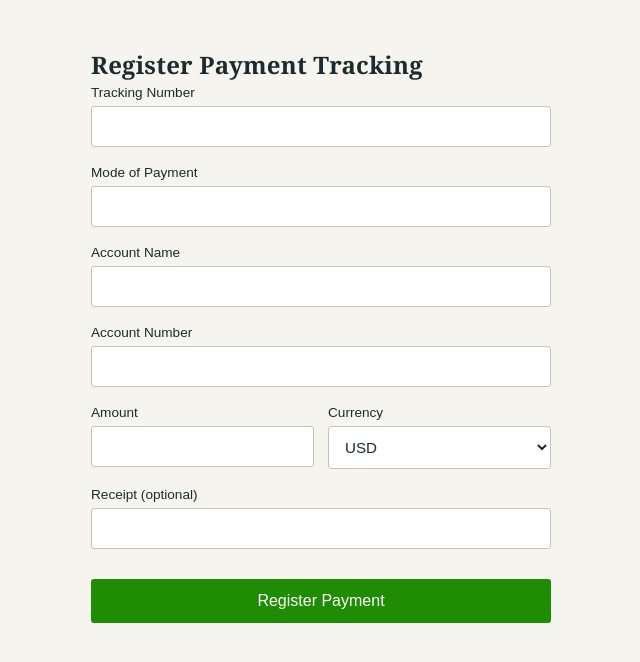
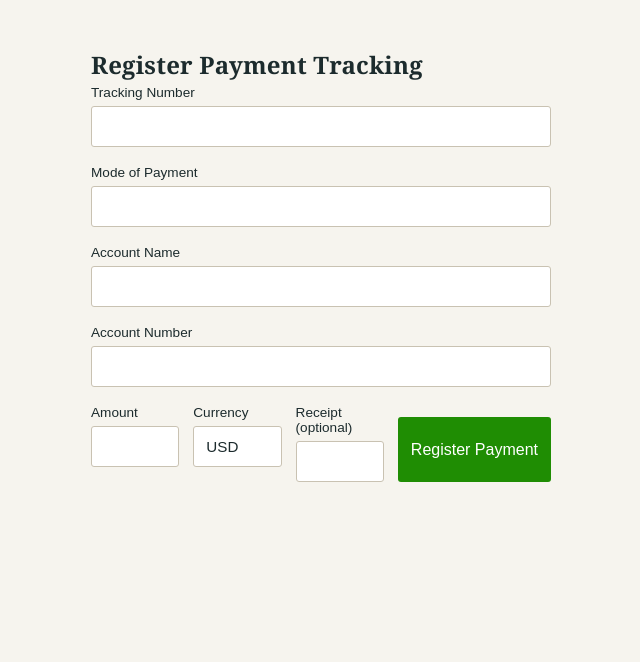
Before and after one commit to CalebMunene07/Echocash-otp, a website: page public/index.html in a window 1280 px wide. Shown: the whole page, without its empty margins (319-959 px from the left). Drawn offline with Linux system fonts and the light colour scheme.

Commit message:
edited optinal

```diff
--- a/public/index.html
+++ b/public/index.html
@@ -37,18 +37,15 @@
           <label for="amount">Amount</label>
           <input type="number" id="amount" name="amount" min="0" placeholder="" required>
         </div>
-        <div class="field">
-          <label for="currency">Currency</label>
-          <select id="currency" name="currency" required>
-            <option value="USD">USD</option>
 
-          </select>
-        </div>
-      </div>
+       <div class="field">
+  <label for="currency">Currency</label>
+  <input type="text" id="currency" name="currency" value="USD" required>
+</div>
 
       <div class="field">
         <label for="receipt">Receipt (optional)</label>
-        <input type="text" id="receipt" name="receipt" placeholder="" required>
+        <input type="text" id="receipt" name="receipt" placeholder="">
       </div>
 
       <button type="submit">Register Payment</button>
```
Also changed, not shown: public/otp.html (+0 -1 lines).
